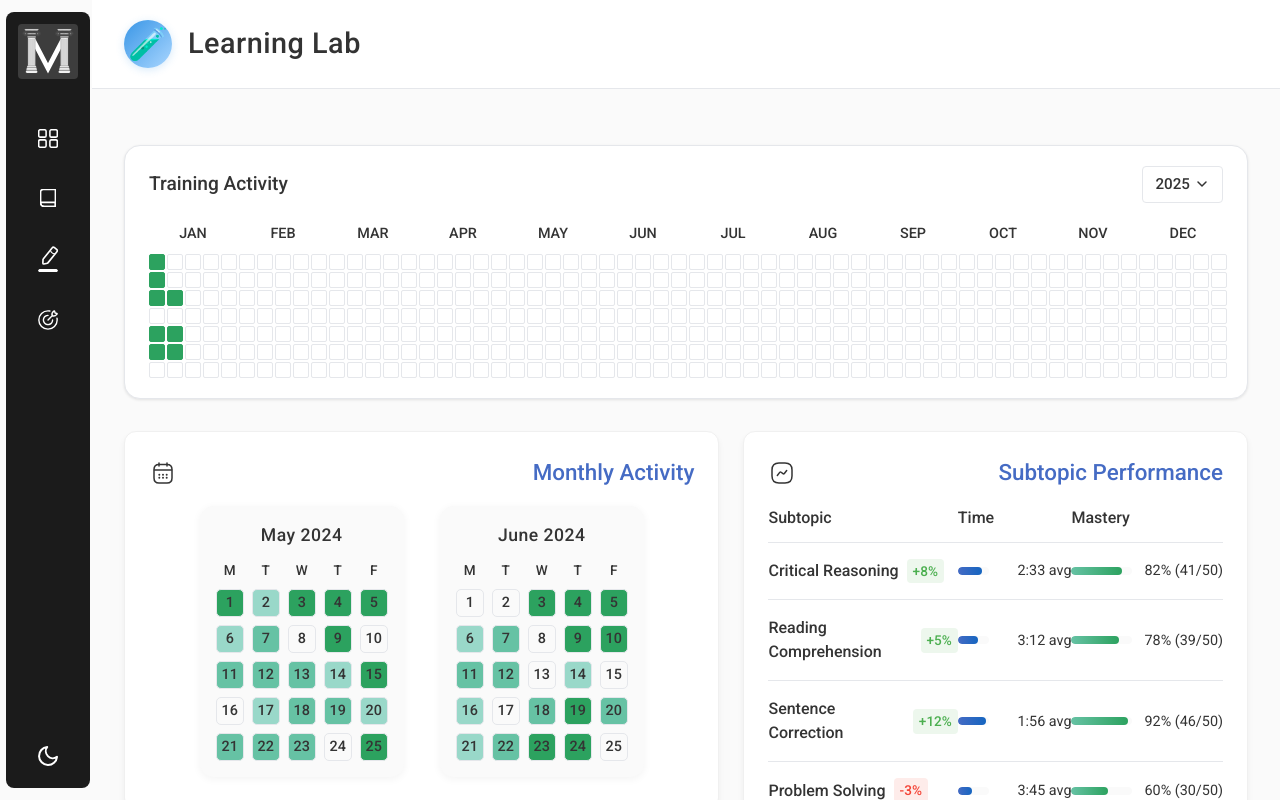
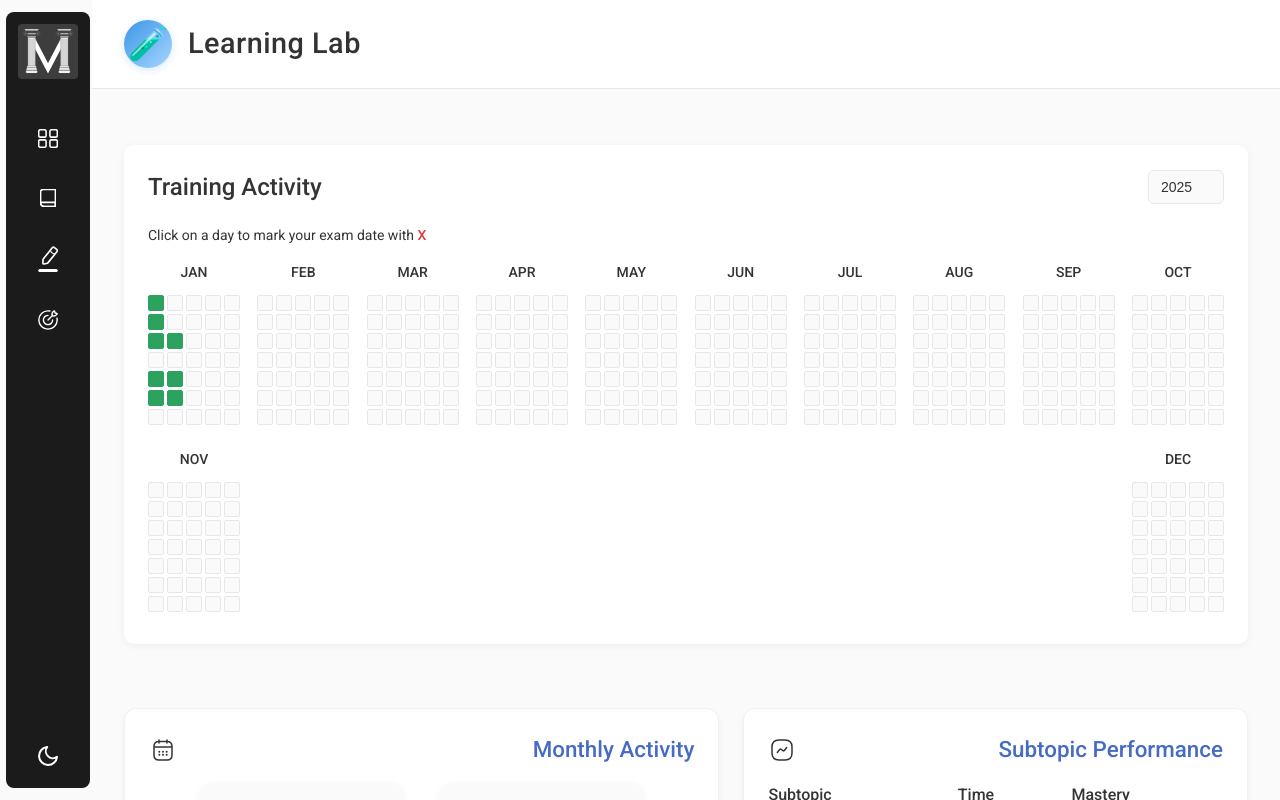
Before and after one commit to Orujhimaru/max_odyssey, a React (Vite) app: page /lab in a window 1280 px wide. Shown: the top 800 px of the page. Built offline with nearby package versions, Linux system fonts and the light colour scheme; sample sign-in values are in the browser's storage; a web font is replaced by a local one.

Commit message:
design: unsatisfactory lab page

```diff
--- a/src/components/WeeklyTasks/WeeklyTasks.css
+++ b/src/components/WeeklyTasks/WeeklyTasks.css
@@ -266,7 +266,7 @@
   width: 100%;
   display: flex;
   flex-direction: column;
-  justify-content: flex-start;
+  justify-content: space-between;
   margin-top: auto;
   margin-bottom: 0;
   border: 1px solid #dddddd;
@@ -361,7 +361,7 @@
   animation: fadeIn 0.2s ease;
   letter-spacing: 0.5px;
   width: 100%;
-  margin-top: 8px;
+  /* margin-top: 8px; */
 }
 
 .task-info {
--- a/src/components/WeeklyTasks/WeeklyTasks.jsx
+++ b/src/components/WeeklyTasks/WeeklyTasks.jsx
@@ -38,6 +38,7 @@ const WeeklyTasks = () => {
 
   return (
     <div className="daily-tasks">
+      <div>
         <div className="daily-tasks-header">
           <h2>
             Daily Goals
@@ -78,6 +79,7 @@ const WeeklyTasks = () => {
             className="progress-bar-tasks"
             style={{ width: `${(completedTasks / totalTasks) * 100}%` }}
           ></div>
+        </div>
       </div>
 
       <div className="task-section">
--- a/src/pages/LabPage/LabPage.css
+++ b/src/pages/LabPage/LabPage.css
@@ -635,10 +635,11 @@
 /* Yearly Activity Calendar */
 .yearly-activity-section {
   background-color: var(--bg-primary);
-  border-radius: 16px;
-  padding: 20px 24px;
-  box-shadow: 0 1px 3px rgba(0, 0, 0, 0.1);
-  border: 1px solid var(--border-color);
+  border-radius: 10px;
+  padding: 24px;
+  margin-bottom: 32px;
+  box-shadow: 0 2px 8px rgba(0, 0, 0, 0.05);
+  width: 100%;
 }
 
 .yearly-activity-header {
@@ -649,75 +650,150 @@
 }
 
 .yearly-activity-title {
-  font-size: 1.2rem;
+  font-size: 24px;
   font-weight: 600;
   color: var(--text-primary);
   margin: 0;
 }
 
-.year-dropdown {
-  display: flex;
-  align-items: center;
-  gap: 4px;
-  font-size: 0.95rem;
-  color: var(--text-primary);
-  font-weight: 600;
-  border: 1px solid var(--border-color);
-  padding: 6px 12px;
-  border-radius: 4px;
-  cursor: pointer;
+/* Year selector styles */
+.year-selector {
+  position: relative;
 }
 
+.year-dropdown {
+  background-color: var(--bg-secondary);
+  color: var(--text-primary);
+  font-size: 14px;
+  font-weight: 500;
+  padding: 8px 12px;
+  border-radius: 6px;
+  border: 1px solid var(--border-color);
+  cursor: pointer;
+  appearance: none;
+  -webkit-appearance: none;
+  padding-right: 30px;
+  position: relative;
+}
+
+.year-dropdown::after {
+  content: "▼";
+  position: absolute;
+  right: 12px;
+  top: 50%;
+  transform: translateY(-50%);
+  font-size: 10px;
+  color: var(--text-secondary);
+  pointer-events: none;
+}
+
+/* Exam date selector styles */
+.exam-date-selector {
+  margin-bottom: 16px;
+  display: flex;
+  flex-direction: column;
+  gap: 8px;
+}
+
+.exam-date-text {
+  font-size: 14px;
+  color: var(--text-secondary);
+  margin: 0;
+}
+
+.selected-exam-date {
+  font-size: 14px;
+  font-weight: 500;
+  color: var(--text-primary);
+  margin: 0;
+}
+
+.exam-x-sample {
+  color: #e53935;
+  font-weight: bold;
+}
+
+/* Calendar container */
 .yearly-calendar-container {
   display: flex;
+  flex-wrap: wrap;
+  gap: 16px;
   justify-content: space-between;
-  align-items: flex-start;
-  gap: 2px;
 }
 
+/* Month column */
 .month-column {
-  flex: 1;
   display: flex;
   flex-direction: column;
+  gap: 8px;
+  min-width: 65px;
+  margin-bottom: 8px;
+}
+
+/* Month label */
+.month-label {
+  font-size: 14px;
+  font-weight: 600;
+  color: var(--text-primary);
+  text-align: center;
+  margin-bottom: 4px;
+}
+
+/* Month grid */
+.month-grid {
+  display: flex;
+  flex-direction: column;
+  gap: 3px;
   align-items: center;
 }
 
-.month-label {
-  font-size: 0.9rem;
-  font-weight: 600;
-  color: var(--text-primary);
-  text-align: center;
-  margin-bottom: 10px;
+/* Month row */
+.month-row {
+  display: flex;
+  gap: 3px;
 }
 
-.month-grid {
-  display: flex;
-  flex-direction: column;
-  gap: 2px;
-}
-
-.month-row {
-  display: flex;
-  gap: 2px;
-}
-
+/* Activity square */
 .activity-square {
   width: 16px;
   height: 16px;
   border-radius: 2px;
+  background-color: var(--bg-secondary);
   border: 1px solid var(--border-color);
-  background-color: transparent;
+  position: relative;
+  cursor: pointer;
+  display: flex;
+  align-items: center;
+  justify-content: center;
 }
 
+/* Active day (green) */
 .activity-square.active-day {
-  background-color: var(--activity-day);
-  border-color: var(--activity-day);
+  background-color: #2ca25f;
+  border-color: #2ca25f;
 }
 
-/* Dark Mode Styles */
+/* Exam day styles */
+.activity-square.exam-day {
+  background-color: transparent;
+  border-color: #e53935;
+}
+
+.exam-x {
+  color: #e53935;
+  font-size: 12px;
+  font-weight: bold;
+  line-height: 1;
+  position: absolute;
+  top: 50%;
+  left: 50%;
+  transform: translate(-50%, -50%);
+}
+
+/* Dark mode overrides */
 [data-theme="dark"] .yearly-activity-section {
-  background-color: #1e1e1e;
-  border-color: #333;
+  background-color: var(--bg-primary);
+  border: 1px solid var(--border-color);
 }
 
 [data-theme="dark"] .yearly-activity-title {
@@ -725,8 +801,8 @@
 }
 
 [data-theme="dark"] .year-dropdown {
+  background-color: var(--bg-secondary);
   color: var(--text-primary);
-  border-color: var(--border-color);
 }
 
 [data-theme="dark"] .month-label {
@@ -734,5 +810,18 @@
 }
 
 [data-theme="dark"] .activity-square {
-  border-color: #555;
+  background-color: var(--bg-secondary);
+  border-color: var(--border-color);
 }
+
+/* Responsive styles */
+@media (max-width: 768px) {
+  .yearly-calendar-container {
+    justify-content: center;
+    gap: 12px;
+  }
+
+  .month-column {
+    min-width: 60px;
+  }
+}
--- a/src/pages/LabPage/LabPage.jsx
+++ b/src/pages/LabPage/LabPage.jsx
@@ -1,4 +1,4 @@
-import React from "react";
+import React, { useState } from "react";
 import "./LabPage.css";
 import { CalendarIcon, ChartIcon, ClockIcon } from "../../icons/Icons";
 
@@ -105,6 +105,92 @@ const getBoxShade = (val) => {
 };
 
 const LabPage = () => {
+  const [selectedYear, setSelectedYear] = useState("2025");
+  const [examDate, setExamDate] = useState(null);
+
+  // Function to determine if a day in January should be active (green)
+  const isJanuaryActive = (row, col) => {
+    // First day in first 3 rows active
+    if (row < 3 && col === 0) return true;
+    // First 2 days in row 3 active
+    if (row === 2 && col === 1) return true;
+    // First 2 days in rows 5-6 active
+    if ((row === 4 || row === 5) && col < 2) return true;
+    return false;
+  };
+
+  // Function to check if a day is the exam date
+  const isExamDate = (monthIndex, row, col) => {
+    if (!examDate) return false;
+    return (
+      examDate.month === monthIndex &&
+      examDate.row === row &&
+      examDate.col === col
+    );
+  };
+
+  // Handle exam date selection
+  const handleExamDateSelect = (monthIndex, row, col) => {
+    // If already selected, deselect
+    if (
+      examDate &&
+      examDate.month === monthIndex &&
+      examDate.row === row &&
+      examDate.col === col
+    ) {
+      setExamDate(null);
+    } else {
+      setExamDate({ month: monthIndex, row, col });
+    }
+  };
+
+  // Render a single month for the yearly calendar
+  const renderMonthColumn = (month, monthIndex) => {
+    return (
+      <div className="month-column" key={month}>
+        <div className="month-label">{month}</div>
+        <div className="month-grid">
+          {/* Generate 7 rows of 5 squares each */}
+          {Array(7)
+            .fill(0)
+            .map((_, rowIndex) => (
+              <div className="month-row" key={`row-${rowIndex}`}>
+                {Array(5)
+                  .fill(0)
+                  .map((_, colIndex) => {
+                    const isActive =
+                      monthIndex === 0 && isJanuaryActive(rowIndex, colIndex);
+                    const isExam = isExamDate(monthIndex, rowIndex, colIndex);
+
+                    return (
+                      <div
+                        className={`activity-square ${
+                          isActive ? "active-day" : ""
+                        } ${isExam ? "exam-day" : ""}`}
+                        key={`square-${rowIndex}-${colIndex}`}
+                        onClick={() =>
+                          handleExamDateSelect(monthIndex, rowIndex, colIndex)
+                        }
+                      >
+                        {isExam && <span className="exam-x">X</span>}
+                      </div>
+                    );
+                  })}
+              </div>
+            ))}
+        </div>
+      </div>
+    );
+  };
+
+  // Function to determine activity styles for the monthly calendar
+  const getActivityStyle = (activity) => {
+    if (activity === 0) return {};
+    if (activity === 1) return { backgroundColor: "var(--activity-1)" };
+    if (activity === 2) return { backgroundColor: "var(--activity-2)" };
+    if (activity === 3) return { backgroundColor: "var(--activity-3)" };
+  };
+
   // Mock months data for the yearly view
   const yearlyMonths = [
     { name: "JAN", days: 31 },
@@ -181,57 +267,6 @@ const LabPage = () => {
     },
   ];
 
-  // Function to determine if a day in January should be active (green)
-  const isJanuaryActive = (row, col) => {
-    // First day in first 3 rows active
-    if (row < 3 && col === 0) return true;
-    // First 2 days in row 3 active
-    if (row === 2 && col === 1) return true;
-    // First 2 days in rows 5-6 active
-    if ((row === 4 || row === 5) && col < 2) return true;
-    return false;
-  };
-
-  // Render a single month for the yearly calendar
-  const renderMonthColumn = (month, monthIndex) => {
-    return (
-      <div className="month-column" key={month.name}>
-        <div className="month-label">{month.name}</div>
-        <div className="month-grid">
-          {/* Generate 7 rows of 5 squares each */}
-          {Array(7)
-            .fill(0)
-            .map((_, rowIndex) => (
-              <div className="month-row" key={`row-${rowIndex}`}>
-                {Array(5)
-                  .fill(0)
-                  .map((_, colIndex) => {
-                    const isActive =
-                      monthIndex === 0 && isJanuaryActive(rowIndex, colIndex);
-                    return (
-                      <div
-                        className={`activity-square ${
-                          isActive ? "active-day" : ""
-                        }`}
-                        key={`square-${rowIndex}-${colIndex}`}
-                      />
-                    );
-                  })}
-              </div>
-            ))}
-        </div>
-      </div>
-    );
-  };
-
-  // Function to determine activity styles for the monthly calendar
-  const getActivityStyle = (activity) => {
-    if (activity === 0) return {};
-    if (activity === 1) return { backgroundColor: "var(--activity-1)" };
-    if (activity === 2) return { backgroundColor: "var(--activity-2)" };
-    if (activity === 3) return { backgroundColor: "var(--activity-3)" };
-  };
-
   return (
     <div className="lab-page-container">
       <header className="lab-header">
@@ -248,30 +283,37 @@ const LabPage = () => {
         <div className="yearly-activity-section">
           <div className="yearly-activity-header">
             <h2 className="yearly-activity-title">Training Activity</h2>
-            <div className="year-dropdown">
-              <span>2025</span>
-              <svg
-                width="16"
-                height="16"
-                viewBox="0 0 16 16"
-                fill="none"
-                xmlns="http://www.w3.org/2000/svg"
+
+            {/* Year dropdown */}
+            <div className="year-selector">
+              <select
+                value={selectedYear}
+                onChange={(e) => setSelectedYear(e.target.value)}
+                className="year-dropdown"
               >
-                <path
-                  d="M4 6L8 10L12 6"
-                  stroke="currentColor"
-                  strokeWidth="1.5"
-                  strokeLinecap="round"
-                  strokeLinejoin="round"
-                />
-              </svg>
+                <option value="2025">2025</option>
+                <option value="2024">2024</option>
+                <option value="2023">2023</option>
+              </select>
             </div>
           </div>
 
+          {/* Exam date selection UI */}
+          <div className="exam-date-selector">
+            <p className="exam-date-text">
+              Click on a day to mark your exam date with{" "}
+              <span className="exam-x-sample">X</span>
+            </p>
+            {examDate && (
+              <p className="selected-exam-date">
+                Selected exam date: {yearMonths[examDate.month]}{" "}
+                {examDate.row * 5 + examDate.col + 1}, {selectedYear}
+              </p>
+            )}
+          </div>
+
           <div className="yearly-calendar-container">
-            {yearlyMonths.map((month, index) =>
-              renderMonthColumn(month, index)
-            )}
+            {yearMonths.map((month, index) => renderMonthColumn(month, index))}
           </div>
         </div>
 
```
Lines whose indentation alone changed are shown as unchanged.
